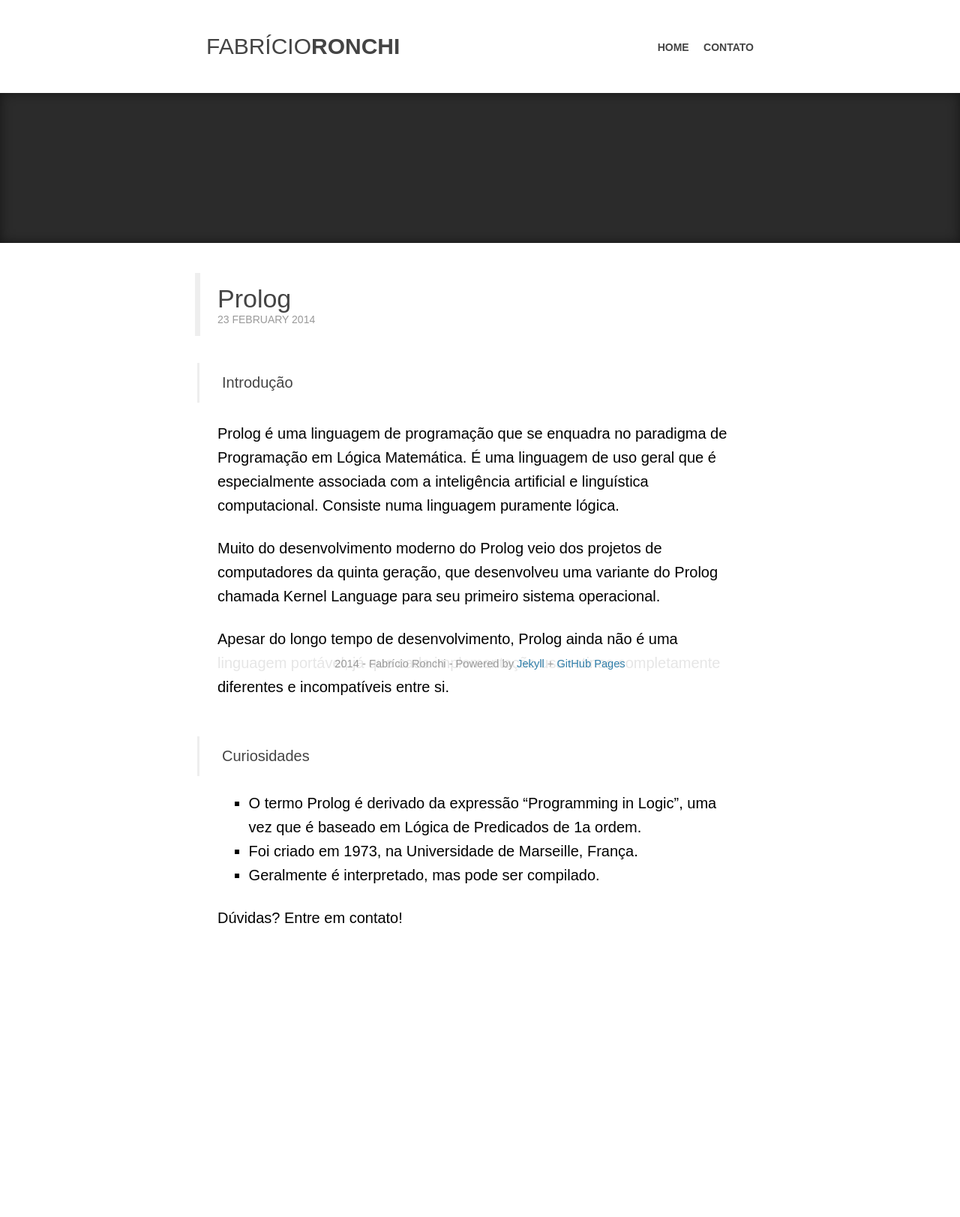
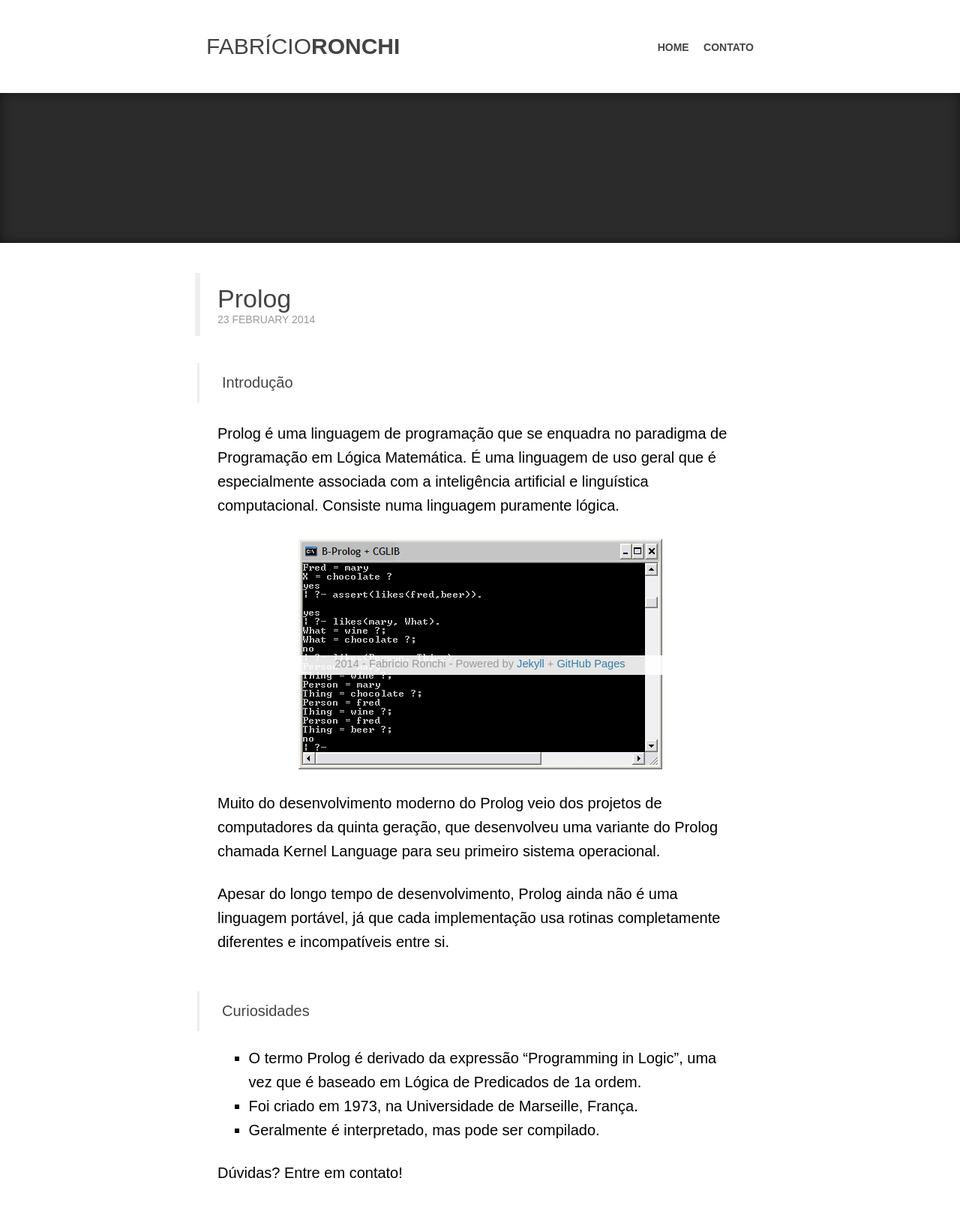
Before and after one commit to fabriciomrkonell/fabriciomrkonell, a Jekyll site: the page built from _posts/2014-02-23-prolog.markdown, in a window 1280 px wide. Shown: the whole page at 75% size. Built offline with Jekyll 4.4.1, drawn with Linux system fonts in a browser that asks for light colours; some web fonts are replaced; Markdown is read by kramdown in place of the engine named in the settings; comment, search, counter and statistics services are not loaded; before the commit the page ends 1283 px from its top, so only the background shows below that.

Commit message:
New Post

```diff
--- a/_posts/2014-02-23-prolog.markdown
+++ b/_posts/2014-02-23-prolog.markdown
@@ -7,6 +7,8 @@ categories: Blog
 
 <h3>Introdução</h3>
 Prolog é uma linguagem de programação que se enquadra no paradigma de Programação em Lógica Matemática. É uma linguagem de uso geral que é especialmente associada com a inteligência artificial e linguística computacional. Consiste numa linguagem puramente lógica.
+
+<img src="/img/posts/prolog.png" />
 
 Muito do desenvolvimento moderno do Prolog veio dos projetos de computadores da quinta geração, que desenvolveu uma variante do Prolog chamada Kernel Language para seu primeiro sistema operacional.
 
```
